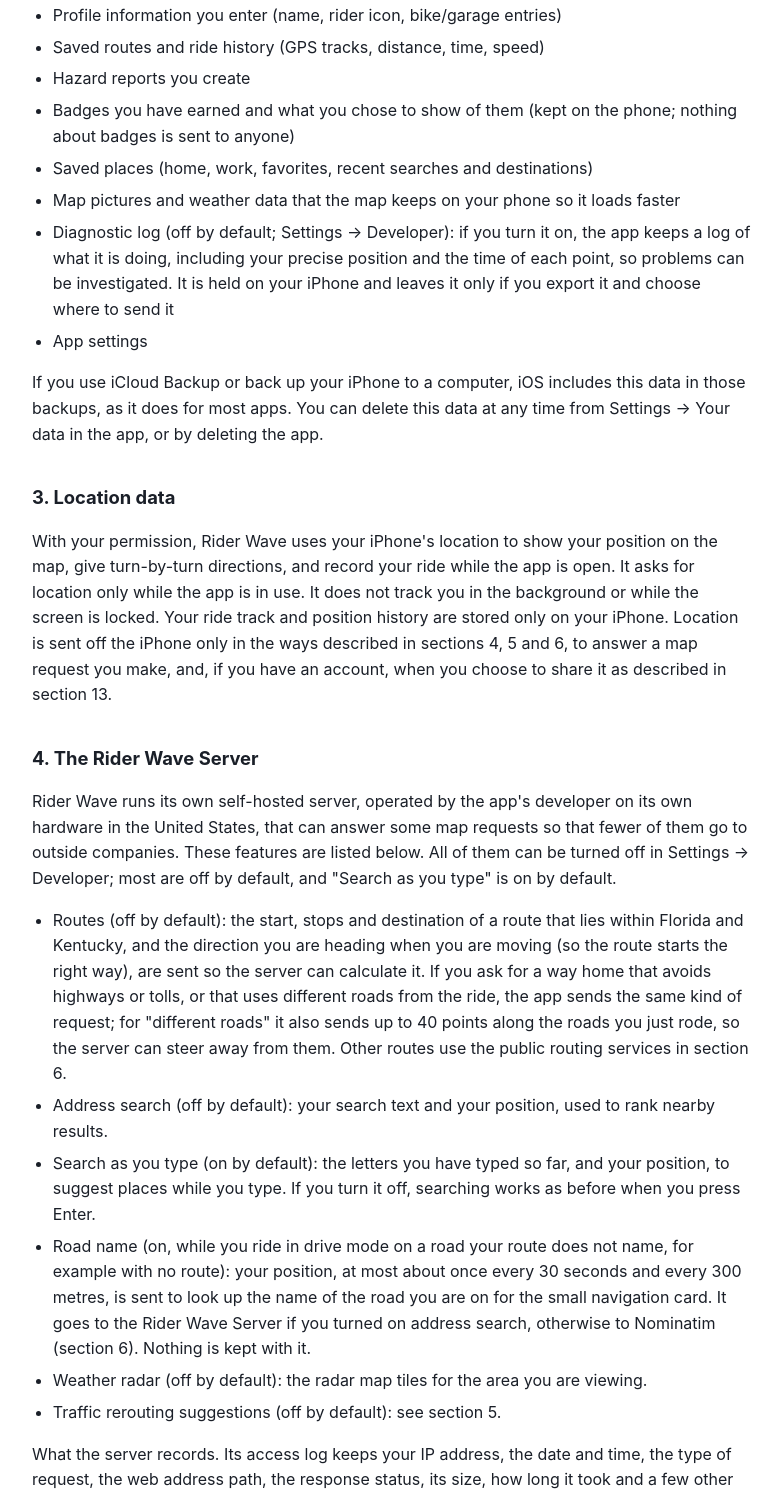
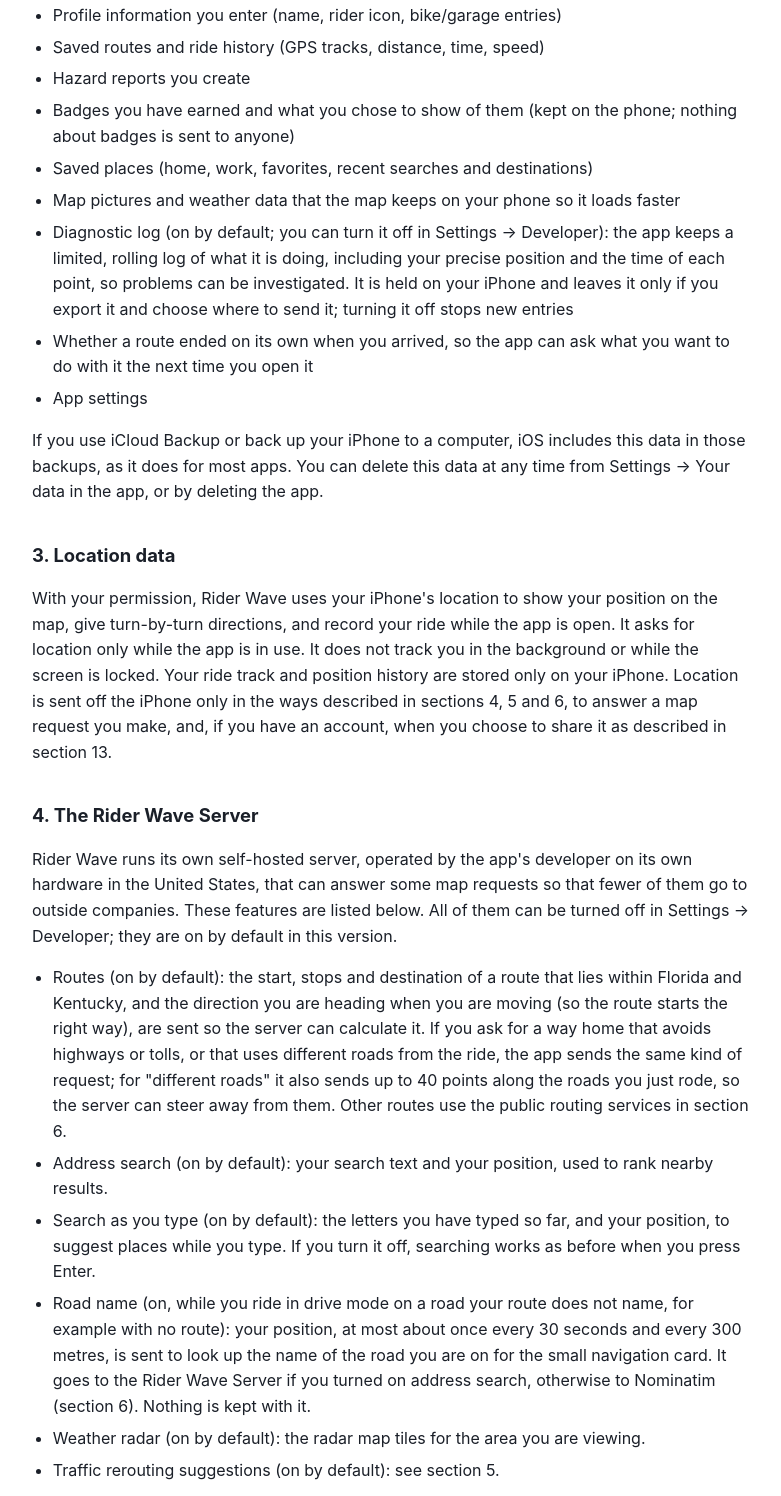
Before and after one commit to terraBae/riderwave-legal, a plain HTML site: page privacy-ios.html in a window 1280 px wide. Shown: the part 999-2495 px from the top of the page, without its empty margins (248-1029 px from the left). Drawn offline with Linux system fonts and the light colour scheme.

Commit message:
Privacy policy 2026-11-19: server features and diagnostic log on by default; weather cards on by default; arrival state kept on the phone
Co-Authored-By: Claude Sonnet 5.5 <noreply@anthropic.com>

```diff
--- a/privacy-ios.html
+++ b/privacy-ios.html
@@ -67,7 +67,8 @@
   <li>Badges you have earned and what you chose to show of them (kept on the phone; nothing about badges is sent to anyone)</li>
   <li>Saved places (home, work, favorites, recent searches and destinations)</li>
   <li>Map pictures and weather data that the map keeps on your phone so it loads faster</li>
-  <li>Diagnostic log (off by default; Settings → Developer): if you turn it on, the app keeps a log of what it is doing, including your precise position and the time of each point, so problems can be investigated. It is held on your iPhone and leaves it only if you export it and choose where to send it</li>
+  <li>Diagnostic log (on by default; you can turn it off in Settings → Developer): the app keeps a limited, rolling log of what it is doing, including your precise position and the time of each point, so problems can be investigated. It is held on your iPhone and leaves it only if you export it and choose where to send it; turning it off stops new entries</li>
+  <li>Whether a route ended on its own when you arrived, so the app can ask what you want to do with it the next time you open it</li>
   <li>App settings</li>
 </ul>
 <p>
@@ -81,15 +82,15 @@
 
 <h2>4. The Rider Wave Server</h2>
 <p>
-  Rider Wave runs its own self-hosted server, operated by the app's developer on its own hardware in the United States, that can answer some map requests so that fewer of them go to outside companies. These features are listed below. All of them can be turned off in Settings → Developer; most are off by default, and "Search as you type" is on by default.
+  Rider Wave runs its own self-hosted server, operated by the app's developer on its own hardware in the United States, that can answer some map requests so that fewer of them go to outside companies. These features are listed below. All of them can be turned off in Settings → Developer; they are on by default in this version.
 </p>
 <ul>
-  <li>Routes (off by default): the start, stops and destination of a route that lies within Florida and Kentucky, and the direction you are heading when you are moving (so the route starts the right way), are sent so the server can calculate it. If you ask for a way home that avoids highways or tolls, or that uses different roads from the ride, the app sends the same kind of request; for "different roads" it also sends up to 40 points along the roads you just rode, so the server can steer away from them. Other routes use the public routing services in section 6.</li>
-  <li>Address search (off by default): your search text and your position, used to rank nearby results.</li>
+  <li>Routes (on by default): the start, stops and destination of a route that lies within Florida and Kentucky, and the direction you are heading when you are moving (so the route starts the right way), are sent so the server can calculate it. If you ask for a way home that avoids highways or tolls, or that uses different roads from the ride, the app sends the same kind of request; for "different roads" it also sends up to 40 points along the roads you just rode, so the server can steer away from them. Other routes use the public routing services in section 6.</li>
+  <li>Address search (on by default): your search text and your position, used to rank nearby results.</li>
   <li>Search as you type (on by default): the letters you have typed so far, and your position, to suggest places while you type. If you turn it off, searching works as before when you press Enter.</li>
   <li>Road name (on, while you ride in drive mode on a road your route does not name, for example with no route): your position, at most about once every 30 seconds and every 300 metres, is sent to look up the name of the road you are on for the small navigation card. It goes to the Rider Wave Server if you turned on address search, otherwise to Nominatim (section 6). Nothing is kept with it.</li>
-  <li>Weather radar (off by default): the radar map tiles for the area you are viewing.</li>
-  <li>Traffic rerouting suggestions (off by default): see section 5.</li>
+  <li>Weather radar (on by default): the radar map tiles for the area you are viewing.</li>
+  <li>Traffic rerouting suggestions (on by default): see section 5.</li>
 </ul>
 <p>
   What the server records. Its access log keeps your IP address, the date and time, the type of request, the web address path, the response status, its size, how long it took and a few other technical details of the connection. For radar the path includes the map tile coordinates, so the log can show roughly which area was viewed. The log does not record the contents of requests (route coordinates, search text), your request headers, or query strings. Log entries are kept for a short time, usually a few days, and then deleted. The log is rotated by size, so on a very quiet server an entry could stay longer, but we aim to keep none for more than about a week. We use them only to keep the server secure, to limit abuse (for example, too many requests from one address) and to fix problems.
@@ -100,7 +101,7 @@
 
 <h2>5. Traffic rerouting suggestions and HERE</h2>
 <p>
-  If you turn on "Traffic rerouting suggestions" (Settings → Developer), then while you are navigating Rider Wave sends your current position, the direction you are heading when you are moving, your destination, a few points along your route and roughly how far you have left to go to the Rider Wave Server every few minutes. The server asks HERE Technologies, a traffic data provider, for current traffic along that route and sends back only whether there is a slowdown and a possible faster route.
+  Unless you turn off "Traffic rerouting suggestions" (Settings → Developer), while you are navigating Rider Wave sends your current position, the direction you are heading when you are moving, your destination, a few points along your route and roughly how far you have left to go to the Rider Wave Server every few minutes. The server asks HERE Technologies, a traffic data provider, for current traffic along that route and sends back only whether there is a slowdown and a possible faster route.
 </p>
 <p>
   With the same switch on, the map also shows traffic on your route: when you look at a route before starting it, and every few minutes while you navigate, the app asks the Rider Wave Server for traffic in a few map squares of about 30 km that your route passes through (only the squares, not your position or destination). The server asks HERE for slow roads, closures, crashes and roadworks in those squares and passes them back, and the app draws them on the map. The server keeps these answers in memory for about two minutes and does not store them.
@@ -130,7 +131,7 @@
   Rider Wave uses no account or key of its own with these services.
 </p>
 <p>
-  Weather alerts on the map. While the map is open, your phone asks Open-Meteo and the National Weather Service about the area around you every 5 to 15 minutes, to show a short card for official weather alerts and for rain about to start. These requests carry your coordinates, go straight from your phone to those services, and stop when the app is in the background. You can turn the cards off in Settings (Weather alerts on the map).
+  Weather alerts on the map. While the map is open, your phone asks Open-Meteo and the National Weather Service about the area around you every 5 to 15 minutes, to show a short card for official weather alerts and for rain about to start. These requests carry your coordinates, go straight from your phone to those services, and stop when the app is in the background. The cards are on by default; you can turn them off in Settings (Weather alerts on the map).
 </p>
 <p>
   Map pre-loading. To make the map feel instant, the app downloads map pictures ahead of time for the area around your current location: about 20 square miles for every map style when you open the map style picker (including Esri satellite imagery, even if you do not pick it), a wider area if you stay on a style, and the area around you for the weather view. Those requests go to the map providers listed above, and they show roughly where you are.
```
Also changed, not shown: privacy.html (+9 -8 lines).
